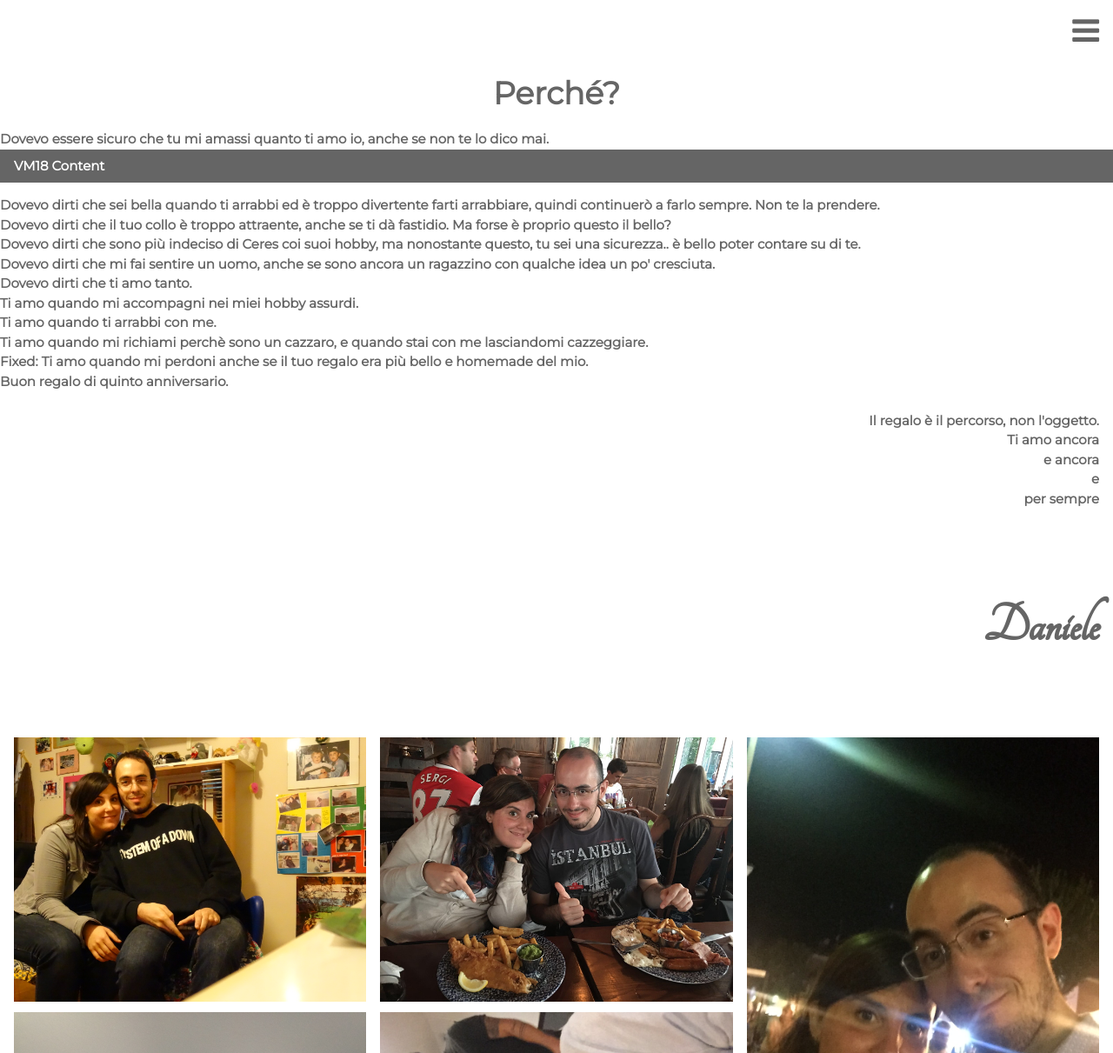
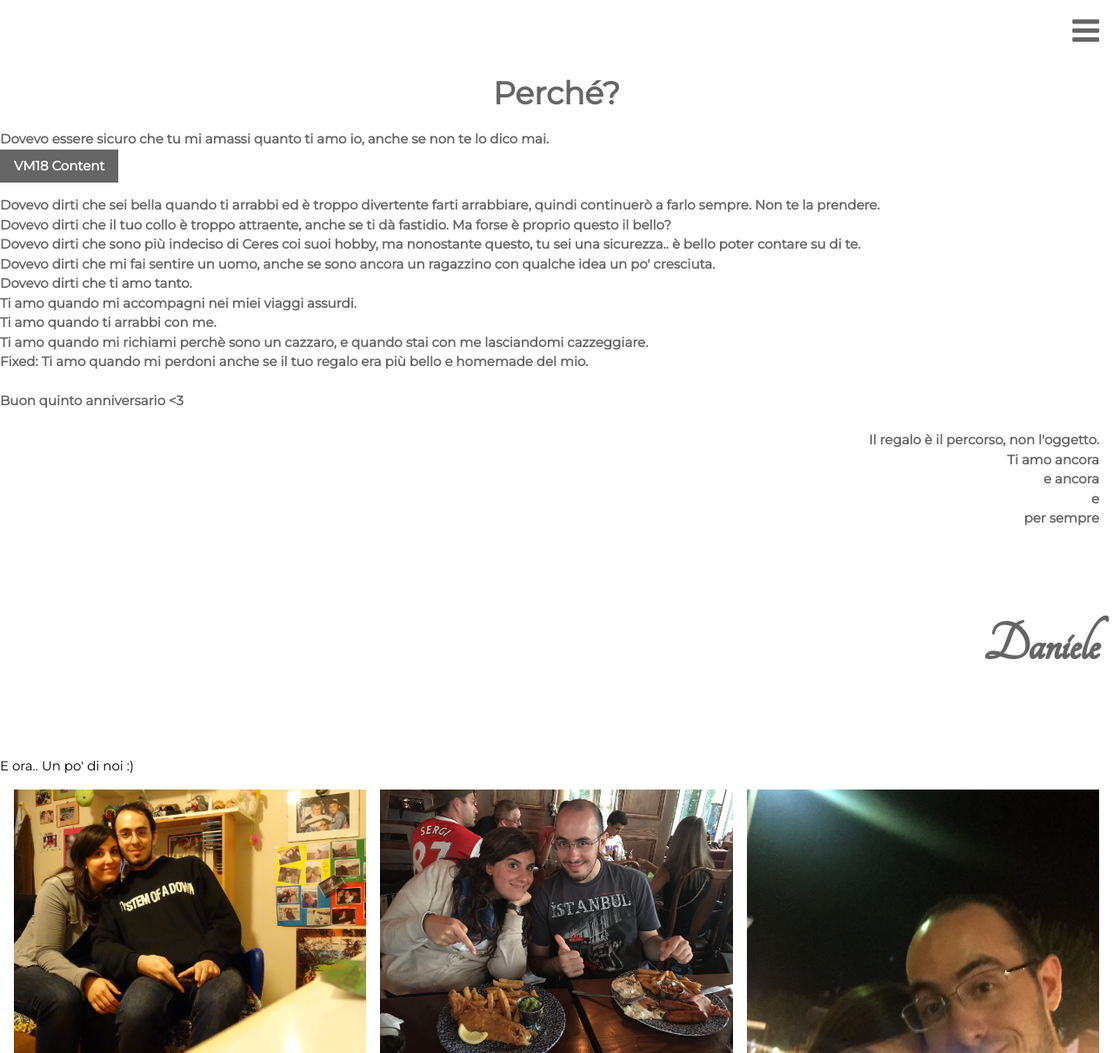
Before and after one commit to bortolottidev/juli-blog, a Django app: template indizio/templates/indizio/fine.html in a window 1280 px wide. Shown: the top 1211 px of the page at 87% size. Run offline with Django 3.2, Linux system fonts and the light colour scheme; the template is opened without the code that fills it, so the values that code supplies are empty.

Commit message:
close to ready

```diff
--- a/indizio/templates/indizio/fine.html
+++ b/indizio/templates/indizio/fine.html
@@ -45,35 +45,33 @@ img {margin-bottom: -7px}
       <b>
         Dovevo essere sicuro che tu mi amassi quanto ti amo io, anche se non te lo dico mai. <br />
 
-<button onclick="showTextF('hidetext')" class="w3-button w3-block w3-black w3-left-align">
+<button onclick="showTextF('hidetext')" class="w3-button  w3-black w3-left-align">
       VM18 Content
   </button>
-  <div id="hidetext" class="w3-hide w3-animate-zoom">
-    <div class="w3-container w3-red w3-padding">
+  <div id="hidetext" class="w3-hide w3-animate-zoom w3-red w3-padding">
 
   Dovevo dirti che anche se googlo arabe, teen, gym gurls, big boobs, milf, bianche, asian, e chi più ne ha, più ne metta.. Ti trovo di gran lunga più attraente di loro :)
-    </div>
   </div>
 
   <script> function showTextF(id) {
-  var x = document.getElementById(id);
+    var x = document.getElementById(id);
     if (x.className.indexOf("w3-show") == -1) {
         x.className += " w3-show";
     } else {
         x.className = x.className.replace(" w3-show", "");
     }
-} </script>
+  } </script>
 
 Dovevo dirti che sei bella quando ti arrabbi ed è troppo divertente farti arrabbiare, quindi continuerò a farlo sempre. Non te la prendere. <br />
 Dovevo dirti che il tuo collo è troppo attraente, anche se ti dà fastidio. Ma forse è proprio questo il bello? <br />
 Dovevo dirti che sono più indeciso di Ceres coi suoi hobby, ma nonostante questo, tu sei una sicurezza.. è bello poter contare su di te. <br />
 Dovevo dirti che mi fai sentire un uomo, anche se sono ancora un ragazzino con qualche idea un po' cresciuta. <br />
 Dovevo dirti che ti amo tanto. <br />
-Ti amo quando mi accompagni nei miei hobby assurdi. <br />
+Ti amo quando mi accompagni nei miei viaggi assurdi. <br />
 Ti amo quando ti arrabbi con me. <br />
 Ti amo quando mi richiami perchè sono un cazzaro, e quando stai con me lasciandomi cazzeggiare. <br />
-Fixed: Ti amo quando mi perdoni anche se il tuo regalo era più bello e homemade del mio. <br />
-Buon regalo di quinto anniversario. <br /><br />
+Fixed: Ti amo quando mi perdoni anche se il tuo regalo era più bello e homemade del mio. <br /><br />
+Buon quinto anniversario <3 <br /><br />
 
 <div class="w3-container w3-right-align">
 Il regalo è il percorso, non l'oggetto. <br />
@@ -88,6 +86,8 @@ per sempre <br />
 
   </header>
 </div>
+
+<p> E ora.. Un po' di noi :) </p>
 
 <!-- Photo Grid -->
 {% load static %}
```
Also changed, not shown: indizio/static/indizio/img11.jpg, indizio/static/indizio/img13.jpg, indizio/static/indizio/img8.jpg, 2 other files.
